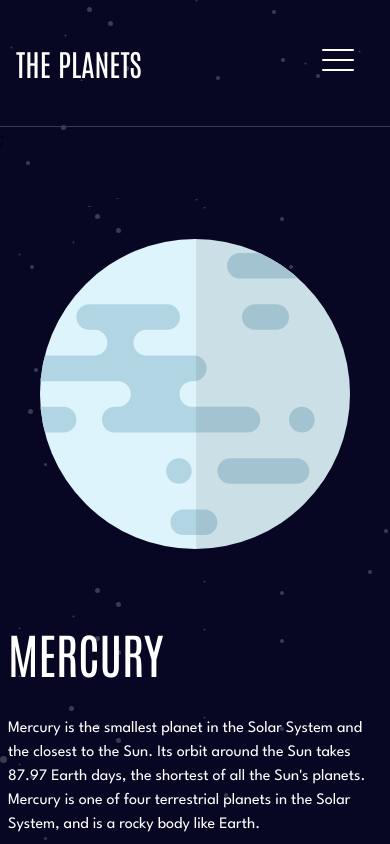
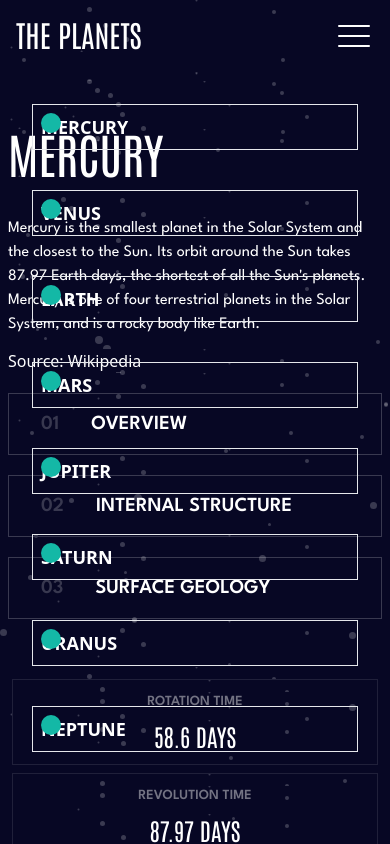
Before and after one commit to paulomiguelJS/planets, a React (Vite) app: page / in a window 390 px wide. Both pictures are taken after a click on the button "humburger". Shown: the top 844 px of the page. Built offline with nearby package versions, Linux system fonts and the light colour scheme.

Commit message:
NavBar working, being styled

```diff
--- a/package.json
+++ b/package.json
@@ -8,6 +8,7 @@
     "preview": "vite preview"
   },
   "dependencies": {
+    "@material-ui/icons": "^4.11.3",
     "react": "^18.0.0",
     "react-dom": "^18.0.0",
     "react-router-dom": "^6.3.0"
--- /dev/null
+++ b/src/components/Header/Hamburguer/index.jsx
@@ -0,0 +1,30 @@
+import React from "react";
+
+const Hamburguer = ( {onClick}) => {
+  return (
+    <button
+      aria-label="humburger"
+      id="hamburger"
+      class="relative w-10 h-10 -mr-2 lg:hidden"
+      onClick={onClick}
+    >
+      <div
+        aria-hidden="true"
+        id="line"
+        class="inset-0 w-8 h-0.5 m-auto rounded bg-white transtion duration-300"
+      ></div>
+      <div
+        aria-hidden="true"
+        id="line2"
+        class="inset-0 w-8 h-0.5 mt-2 m-auto rounded bg-white transtion duration-300"
+      ></div>
+      <div
+        aria-hidden="true"
+        id="line2"
+        class="inset-0 w-8 h-0.5 mt-2 m-auto rounded bg-white transtion duration-300"
+      ></div>
+    </button>
+  );
+};
+
+export default Hamburguer;
--- a/src/components/Header/NavMobile/index.jsx
+++ b/src/components/Header/NavMobile/index.jsx
@@ -1,47 +1,22 @@
-import React from 'react'
+import React from "react";
+import { planets as PlanetInfo } from "../../../services/data";
 
-const NavMobile = () => {
+
+const MenuItems = ({ setPlanetId, showMenu, active}) => {
   return (
-    <section className="MOBILE-MENU flex lg:hidden">
-          <div
-            className="HAMBURGER-ICON space-y-2"
-          >
-            <span className="block h-0.5 w-8 animate-pulse bg-gray-600"></span>
-            <span className="block h-0.5 w-8 animate-pulse bg-gray-600"></span>
-            <span className="block h-0.5 w-8 animate-pulse bg-gray-600"></span>
-          </div>
+    <ul className={active ? 'flex flex-col absolute left-0 mt-14 gap-10 bg-transparent bg-[#070724]   w-full h-screen   p-8 md:hidden' : 'hidden'}>
+    {PlanetInfo.map((planet, index) => (
+      <li
+        className="relative before:block before:absolute before:w-5 before:h-5 before:rounded-full before:bg-teal-500 before:left-[-22] p-2 border  font-bold text-lg hover:text-white bg-transparent"
+        key={index}
+        onClick={() => setPlanetId(planet.id)}
+        style={{ cursor: "pointer" }}
+      >
+        {planet.name}
+      </li>
+    ))}
+  </ul>
+  );
+};
 
-          <div>
-            <div
-              className="absolute top-0 right-0 px-8 py-8"
-            >
-              <svg
-                className="h-8 w-8 text-gray-600"
-                viewBox="0 0 24 24"
-                fill="none"
-                stroke="currentColor"
-                strokeWidth="2"
-                strokeLinecap="round"
-                strokeLinejoin="round"
-              >
-                <line x1="18" y1="6" x2="6" y2="18" />
-                <line x1="6" y1="6" x2="18" y2="18" />
-              </svg>
-            </div>
-            <ul className="NAVIGATION-MOBILE-OPEN flex flex-col items-center justify-between min-h-[250px]">
-              <li className="border-b border-gray-400 my-8 uppercase">
-                <a href="/about">About</a>
-              </li>
-              <li className="border-b border-gray-400 my-8 uppercase">
-                <a href="/portfolio">Portfolio</a>
-              </li>
-              <li className="border-b border-gray-400 my-8 uppercase">
-                <a href="/contact">Contact</a>
-              </li>
-            </ul>
-          </div>
-        </section>
-  )
-}
-
-export default NavMobile
+export default MenuItems;
--- a/src/components/Header/index.jsx
+++ b/src/components/Header/index.jsx
@@ -1,38 +1,28 @@
-import React from "react";
+import React, { useState } from "react";
 import { planets as PlanetInfo } from "../../services/data";
+import Hamburguer from "./Hamburguer";
+import MenuItems from "./NavMobile";
 
 const Header = ({ setPlanetId }) => {
+  const [active, setActive] = useState(false);
+
+  const showMenu = () => {
+    setActive(!active);
+  };
+
   return (
     <>
-      <header className="flex justify-between items-center p-4 container mx-auto">
+      <header className="fixed w-full text-white flex justify-between p-4 item-center">
         <div>
           <h1 className="text-[#ffffff] font-title text-3xl cursor-pointer">
             THE PLANETS
           </h1>
         </div>
-        <nav className=" lg:flex flex-wrap justify-end items-center space-y-6 p-6 rounded-xl md:space-y-0 md:p-0 md:flex-nowrap md:bg-transparent ">
-          <button
-            aria-label="humburger"
-            id="hamburger"
-            class="relative w-10 h-10 -mr-2 lg:hidden"
-          >
-            <div
-              aria-hidden="true"
-              id="line"
-              class="inset-0 w-8 h-0.5 m-auto rounded bg-white transtion duration-300"
-            ></div>
-            <div
-              aria-hidden="true"
-              id="line2"
-              class="inset-0 w-8 h-0.5 mt-2 m-auto rounded bg-white transtion duration-300"
-            ></div>
-            <div
-              aria-hidden="true"
-              id="line2"
-              class="inset-0 w-8 h-0.5 mt-2 m-auto rounded bg-white transtion duration-300"
-            ></div>
-          </button>
-          <ul className="lg:flex hidden md:hidden text-[#c1c1c8] font-body font-bold tracking-widest">
+        <nav>
+          <div className="absolute right-6">
+            <Hamburguer onClick={showMenu} />
+          </div>
+          <ul className="hidden md:flex gap-8 p-6 bg-white/10">
             {PlanetInfo.map((planet, index) => (
               <li
                 className="mx-3 p-5 hover:text-white"
@@ -44,6 +34,7 @@ const Header = ({ setPlanetId }) => {
               </li>
             ))}
           </ul>
+          <MenuItems showMenu={showMenu} active={active} />
         </nav>
       </header>
       <div className=" border-b border-[#393950]"></div>;
--- a/src/components/Planet/index.jsx
+++ b/src/components/Planet/index.jsx
@@ -14,11 +14,7 @@ const Planet = ({ planetData }) => {
 
   return (
     <main className="flex flex-col items-center justify-around lg:flex-row p-2 mt-12 container mx-auto text-white">
-      <img
-        className=" flex basis-1/3 p-8 transform transition duration-1000 hover:scale-110 animate-[fade-in-down_2s_ease-out]  "
-        src={planetImage}
-        alt={"Imagem"}
-      />
+
       <aside className="basis-1/4">
         <h1 className="font-title lg:text-7xl mb-10 animate-[fade-in-down_0.5s_ease-out] mt-12 text-5xl">
           {planetData?.name}
```
Also changed, not shown: 1 other file (tests, documents, lock files or other folders).
